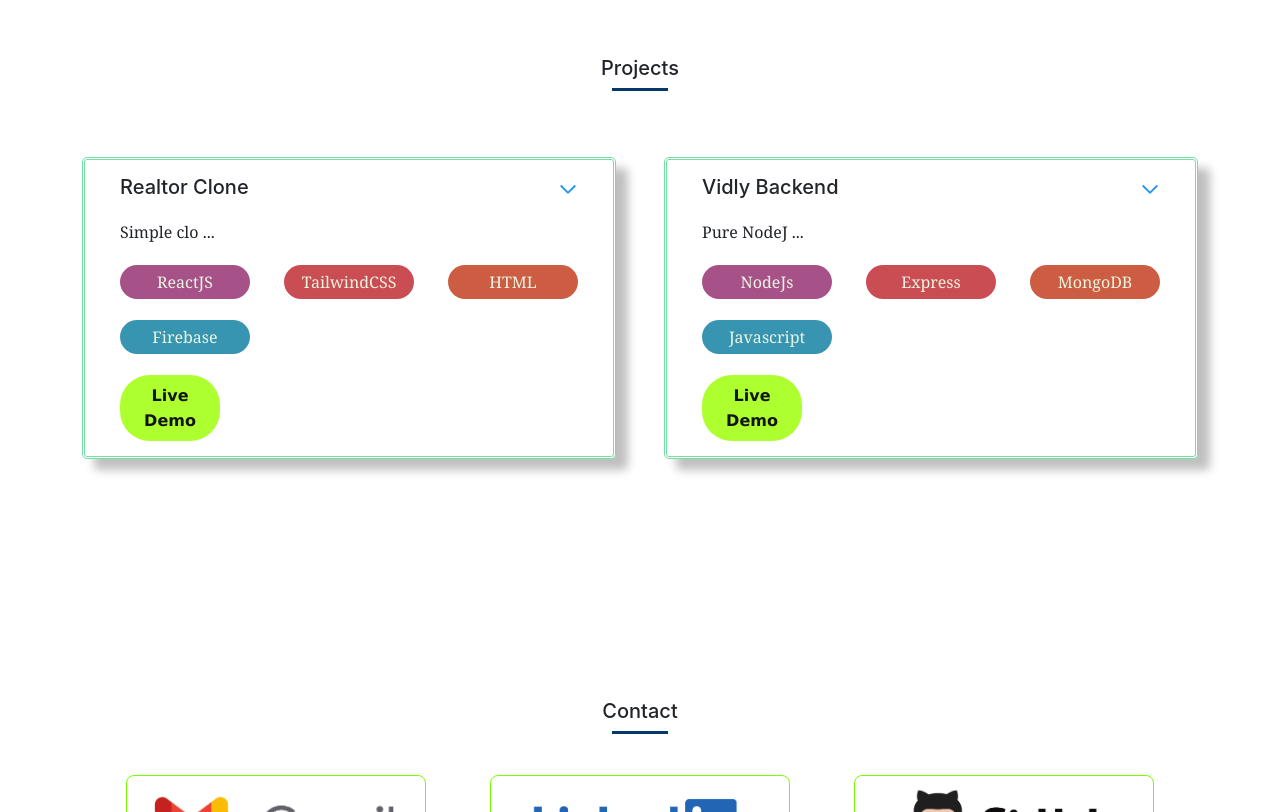
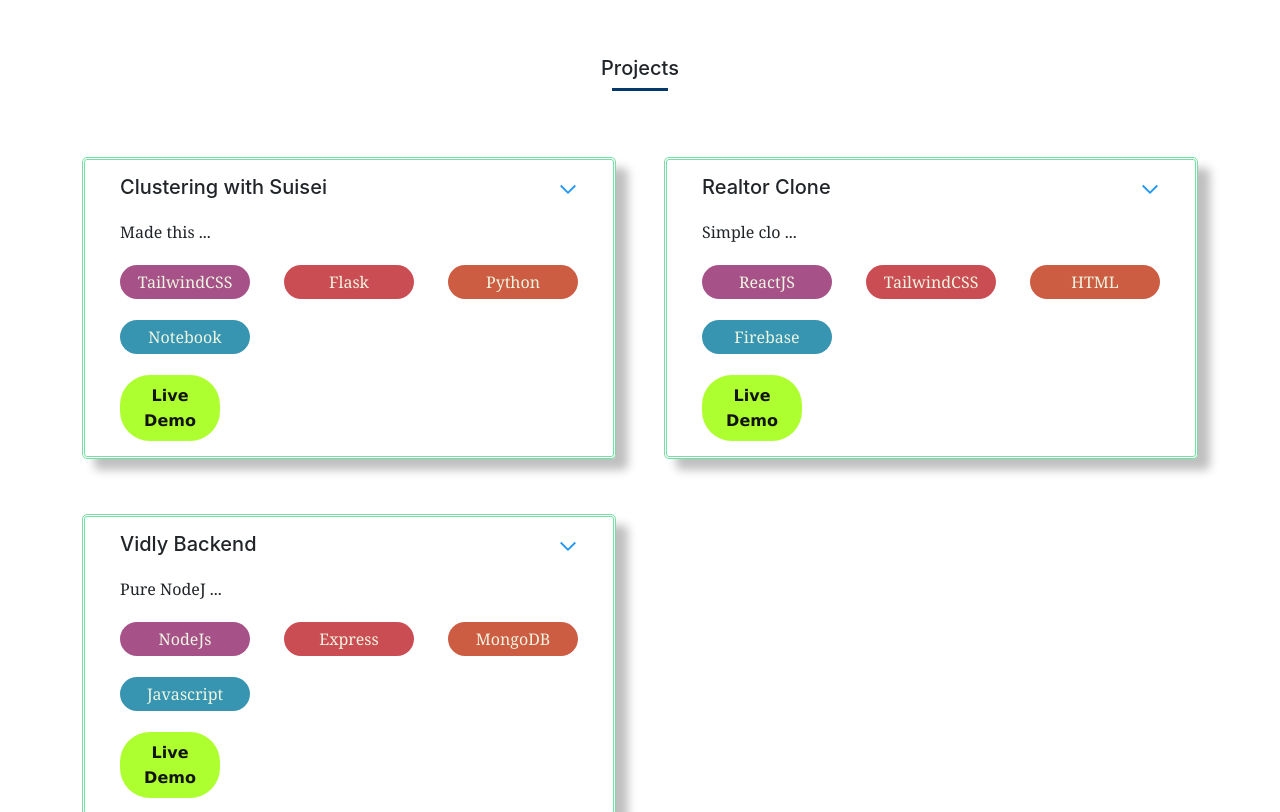
Before and after one commit to Niko-Cloud/ReactPortofolio, a React (Create React App) app: page / in a window 1280 px wide. Shown: the part 1920-2732 px from the top of the page. Built offline with nearby package versions, Linux system fonts and the light colour scheme.

Commit message:
add project and fix link

```diff
--- a/src/Components/Home/Home.js
+++ b/src/Components/Home/Home.js
@@ -30,7 +30,7 @@
                       Hire Me
                   </div>
                   <div className="get-resume-button">
-                      <a href="https://drive.google.com/drive/u/0/folders/11US1Azn-M0TSihDxTQLrBkdcqfQLOwuf" target="_blank" rel="noreferrer">
+                      <a href="https://drive.google.com/drive/u/0/folders/1yqkU59923D9AKk1ctAJthidr1kWFSGAI" target="_blank" rel="noreferrer">
                           Get Resume
                       </a>
                   </div>
--- a/src/Components/Project/Project.js
+++ b/src/Components/Project/Project.js
@@ -6,6 +6,26 @@
 
 const Project = () => {
     const data = [
+        {
+            name: "Clustering with Suisei",
+            Desc: "Made this project by myself for my teams using flask and tailwindcss deployed in heroku" +
+                "This web have functionality to cluster 2 features of Bank Authentication from UCI repository",
+            ProjectLink: "https://suisei-app.herokuapp.com",
+            techused: [
+                {
+                    techname: "TailwindCSS"
+                },
+                {
+                    techname: "Flask"
+                },
+                {
+                    techname: "Python"
+                },
+                {
+                    techname: "Notebook"
+                }
+            ]
+        },
         {
             name: "Realtor Clone",
             Desc: "Simple clone project from website realtor.com. Deployed with local build",
```
